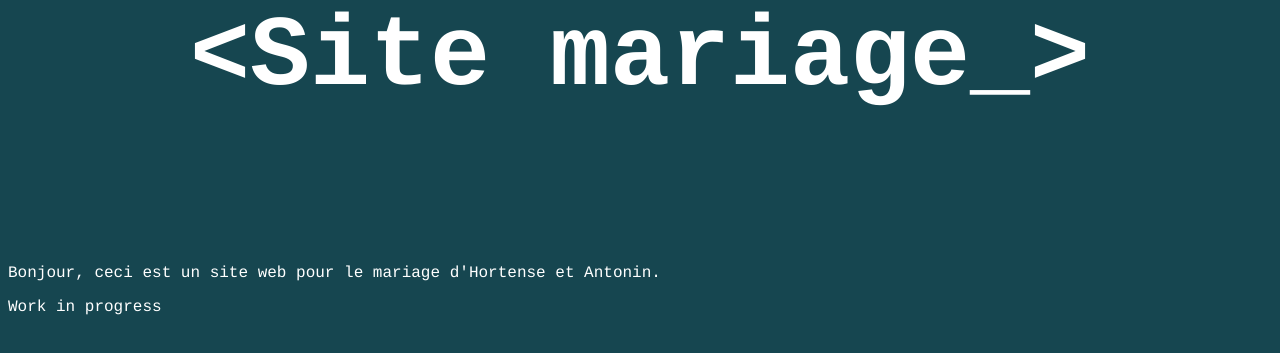
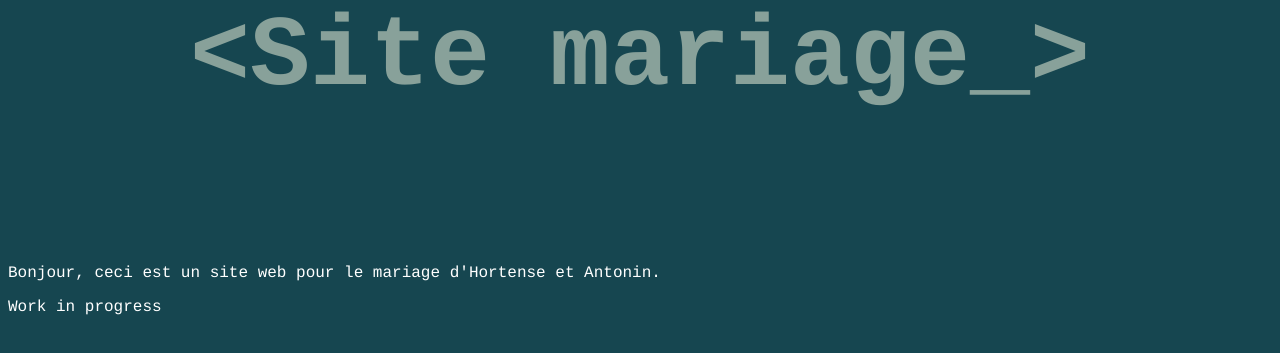
Before and after one commit to tonioecto/tonioecto.github.io, a plain HTML site: page mariage/index.html in a window 1280 px wide. Shown: the part 207-560 px from the top of the page. Drawn offline with Linux system fonts and the light colour scheme.

Commit message:
Update style.css

```diff
--- a/mariage/style.css
+++ b/mariage/style.css
@@ -1,7 +1,7 @@
 h1{
 font-size:100px;
 font-family: Courier;
-color: #ffffff;
+color: #88a19a; /*#ffffff*/
 text-align:center;
 margin:150px
 }
```
